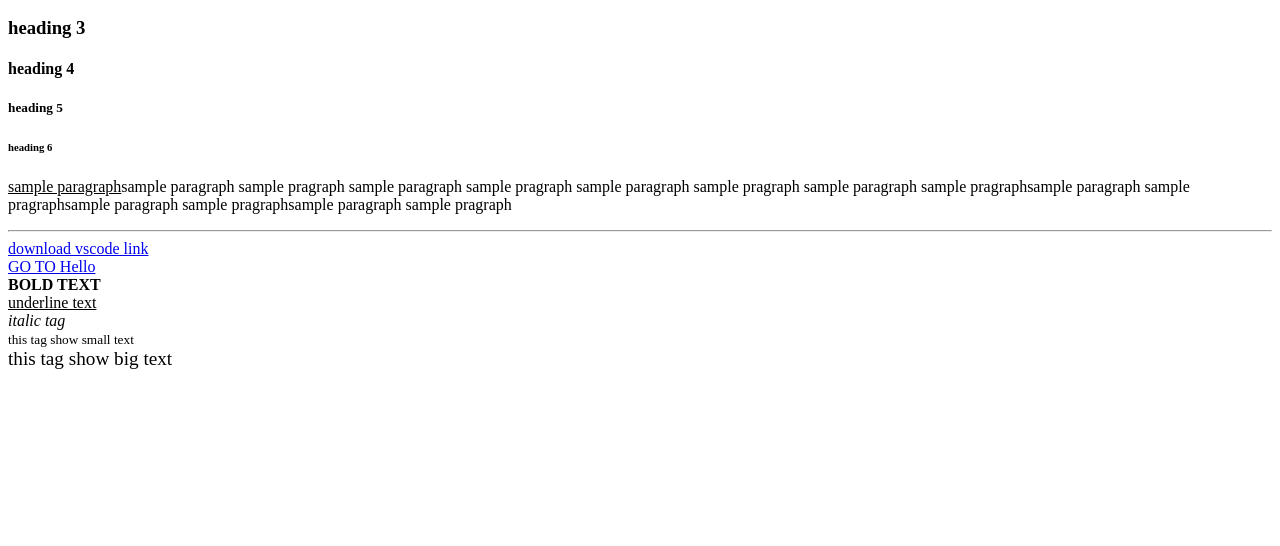
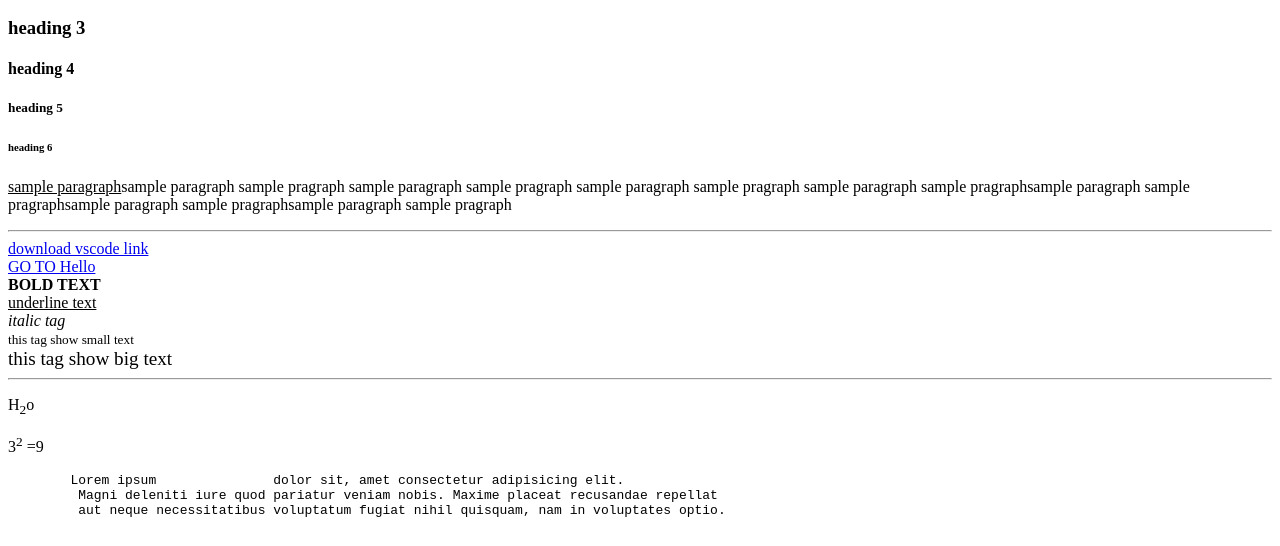
Before and after one commit to rainuroha/htmll, a plain HTML site: page project1/index.html in a window 1280 px wide. Shown: the part 408-954 px from the top of the page. Before the commit the page ends 800 px from the top, so only its background shows below. Drawn offline with Linux system fonts and the light colour scheme.

Commit message:
updated files

```diff
--- a/project1/index.html
+++ b/project1/index.html
@@ -24,7 +24,7 @@
         <hr/>
     <a href="https://code.visualstudio.com/download">download vscode link</a>
     <br/>
-    <a href="C:\Users\H.H\Desktop\web engineering\HELLO FOLDER\Hello.html">GO TO Hello</a>
+    <a href="C:\Users\H.H\Desktop\HTML\htmll\project1\hello.html">GO TO Hello</a>
     <br/>
     <b>BOLD TEXT</b>
     <br/>
@@ -35,5 +35,13 @@
     <small>this tag show small text</small>
     <br/>
     <big>this tag show big text</big>
+    <hr>
+    <p>H<sub>2</sub>o</p>
+    <p>3<sup>2</sup> =9</p>
+    <pre>
+        Lorem ipsum               dolor sit, amet consectetur adipisicing elit.
+         Magni deleniti iure quod pariatur veniam nobis. Maxime placeat recusandae repellat
+         aut neque necessitatibus voluptatum fugiat nihil quisquam, nam in voluptates optio.
+    </pre>
 </body>
 </html>
```
Also changed, not shown: project1/hello.html (+2 -2 lines).
